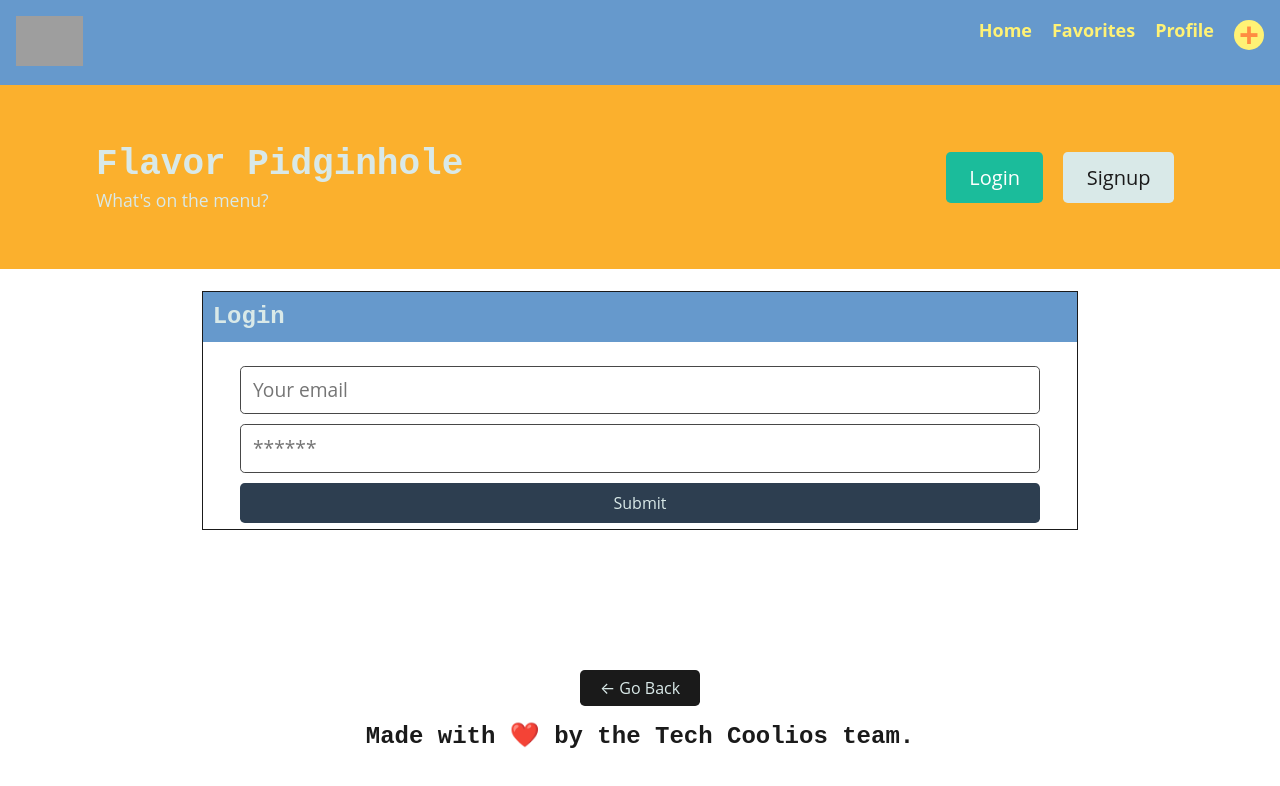
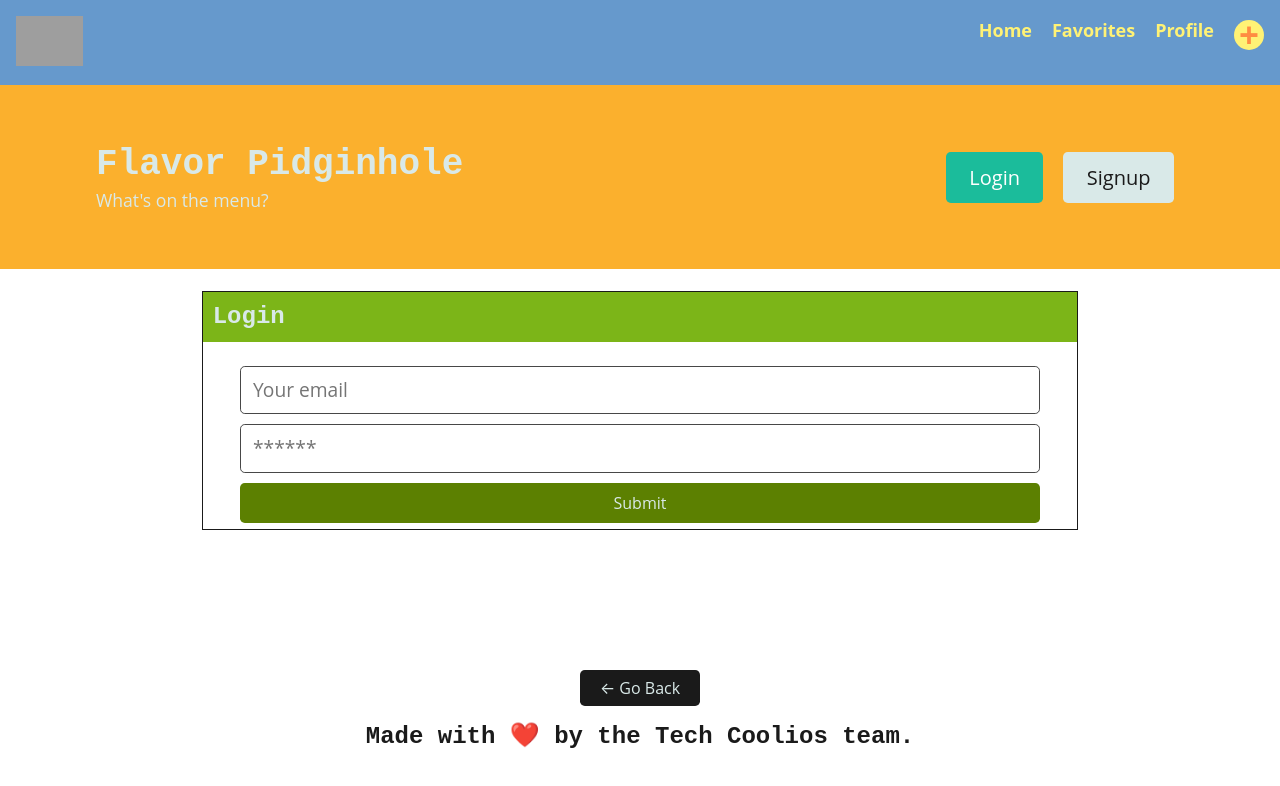
Before and after one commit to bungin/Flavor-Pidginhole, a React (Vite) app in the folder client/: page /login in a window 1280 px wide. Shown: the top 786 px of the page. Built offline with nearby package versions, Linux system fonts and the light colour scheme; grey boxes are pictures that could not be loaded.

Commit message:
changed more button colors

```diff
--- a/client/src/App.css
+++ b/client/src/App.css
@@ -985,7 +985,7 @@ a:hover {
 }
 
 .bg-dark {
-  background-color: #6699cc !important;
+  background-color: #7cb518 !important;
 }
 
 .bg-white {
@@ -1062,7 +1062,7 @@ a:hover {
 }
 
 .btn.btn-primary {
-  background-color: #2d3e50;
+  background-color: #5c8001;
   color: #d9e9e8;
   width: 100%;
   padding: 10px;
```
Also changed, not shown: client/src/assets/logo.png (deleted).
